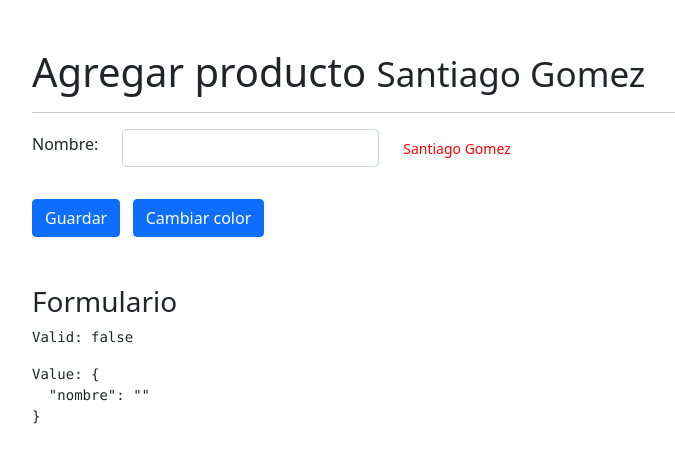
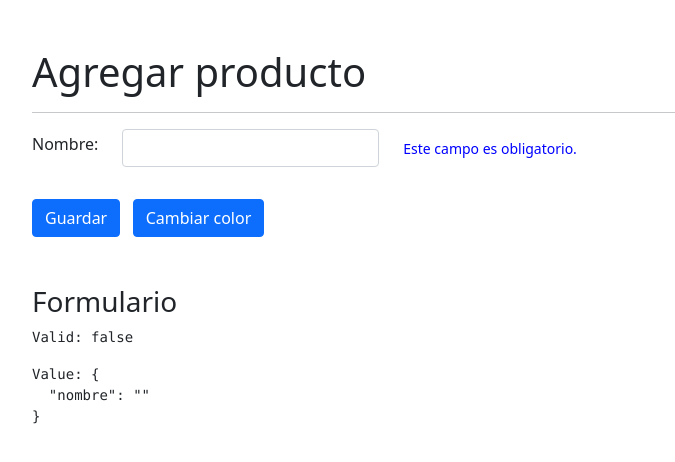
Before and after one commit to santtiago49/11-angular-directivasApp, an Angular app: page /productos/agregar in a window 1280 px wide. Shown: the top 462 px of the page, without its empty margins (50-725 px from the left). Built offline with nearby package versions, Linux system fonts and the light colour scheme.

Commit message:
mostrar y ocultar si tiene error el campo

```diff
--- a/src/app/productos/pages/agregar/agregar.component.html
+++ b/src/app/productos/pages/agregar/agregar.component.html
@@ -1,4 +1,4 @@
-<h1 class="mt-5">Agregar producto <small>{{texto1}}</small></h1>
+<h1 class="mt-5">Agregar producto </h1>
 <hr>
 
 <form [formGroup]="miFormulario">
@@ -14,7 +14,9 @@
         </div>
 
         <div class="col" *ngIf="tieneError('nombre')">
-            <span error-msg [mensaje]="texto1" [color]="color">
+            <span error-msg
+                  [color]="color"
+                  [valido]="tieneError('nombre')">
             </span>
         </div>
 
--- a/src/app/productos/pages/agregar/agregar.component.ts
+++ b/src/app/productos/pages/agregar/agregar.component.ts
@@ -10,7 +10,7 @@ import { FormBuilder, FormGroup, Validators } from '@angular/forms';
 export class AgregarComponent {
 
   texto1: string = 'Santiago Gomez'
-  color : string = 'red'
+  color : string = 'blue'
 
   miFormulario: FormGroup = this.fb.group({
     nombre: ['', Validators.required ]
@@ -23,12 +23,13 @@ export class AgregarComponent {
   }
 
   cambiarNombre(){
-    this.texto1 = 'Victor hugo lopez'
+    this.texto1 = Math.random().toString()
   }
 
   cambiarColor(){
 
-    this.color = 'green'
+    const color = "#xxxxxx".replace(/x/g, y=>(Math.random()*16|0).toString(16));
+    this.color = color
   }
 
 
--- a/src/app/shared/directives/error-msg.directive.ts
+++ b/src/app/shared/directives/error-msg.directive.ts
@@ -3,43 +3,50 @@ import { Directive, ElementRef, Input, OnChanges, OnInit, SimpleChanges } from '
 @Directive({
   selector: '[error-msg]'
 })
-export class ErrorMsgDirective implements OnInit, OnChanges{
+export class ErrorMsgDirective implements OnInit {
 
   htmlElement: ElementRef<HTMLElement>;
-  @Input() color: string = 'blue';
-  @Input() mensaje: string = 'Este campo es necesario.'
+
+  private _color  : string = 'red';
+  private _mensaje: string = 'Este campo es obligatorio.';
+
+
+  @Input() set color(valor: string){
+    this._color = valor;
+    this.setColor();
+  }
+  @Input() set mensaje (valor:string){
+    this._mensaje = valor;
+    this.setMensaje();
+  }
+  @Input() set valido (valor:boolean){
+    if( valor ){
+      this.htmlElement.nativeElement.classList.remove('hidden')
+    } else {
+      this.htmlElement.nativeElement.classList.add('hidden')
+    }
+  }
 
   constructor( private el: ElementRef<HTMLElement> ) {
     this.htmlElement = el;
   }
 
-  ngOnChanges(changes: SimpleChanges): void {
-
-    if ( changes['mensaje'] ){
-      const mensaje = changes['mensaje'].currentValue
-      this.htmlElement.nativeElement.innerText = mensaje
-    }
-
-    if ( changes['color'] ){
-      const color = changes['color'].currentValue
-      this.htmlElement.nativeElement.style.color = color
-    }
-
-    console.log(changes);
-  }
-
   ngOnInit(): void {
     this.setColor();
     this.setMensaje();
+    this.setEstilo()
+  }
+
+  setEstilo(){
+    this.htmlElement.nativeElement.classList.add('form-text');
   }
 
   setColor(): void{
-    this.htmlElement.nativeElement.style.color = this.color;
-    this.htmlElement.nativeElement.classList.add('form-text');
+    this.htmlElement.nativeElement.style.color = this._color;
   }
 
   setMensaje(): void{
-    this.htmlElement.nativeElement.innerText = this.mensaje
+    this.htmlElement.nativeElement.innerText = this._mensaje
   }
 
 }
--- a/src/styles.css
+++ b/src/styles.css
@@ -1 +1,3 @@
-/* You can add global styles to this file, and also import other style files */
+.hidden{
+    display: none;
+}
```
